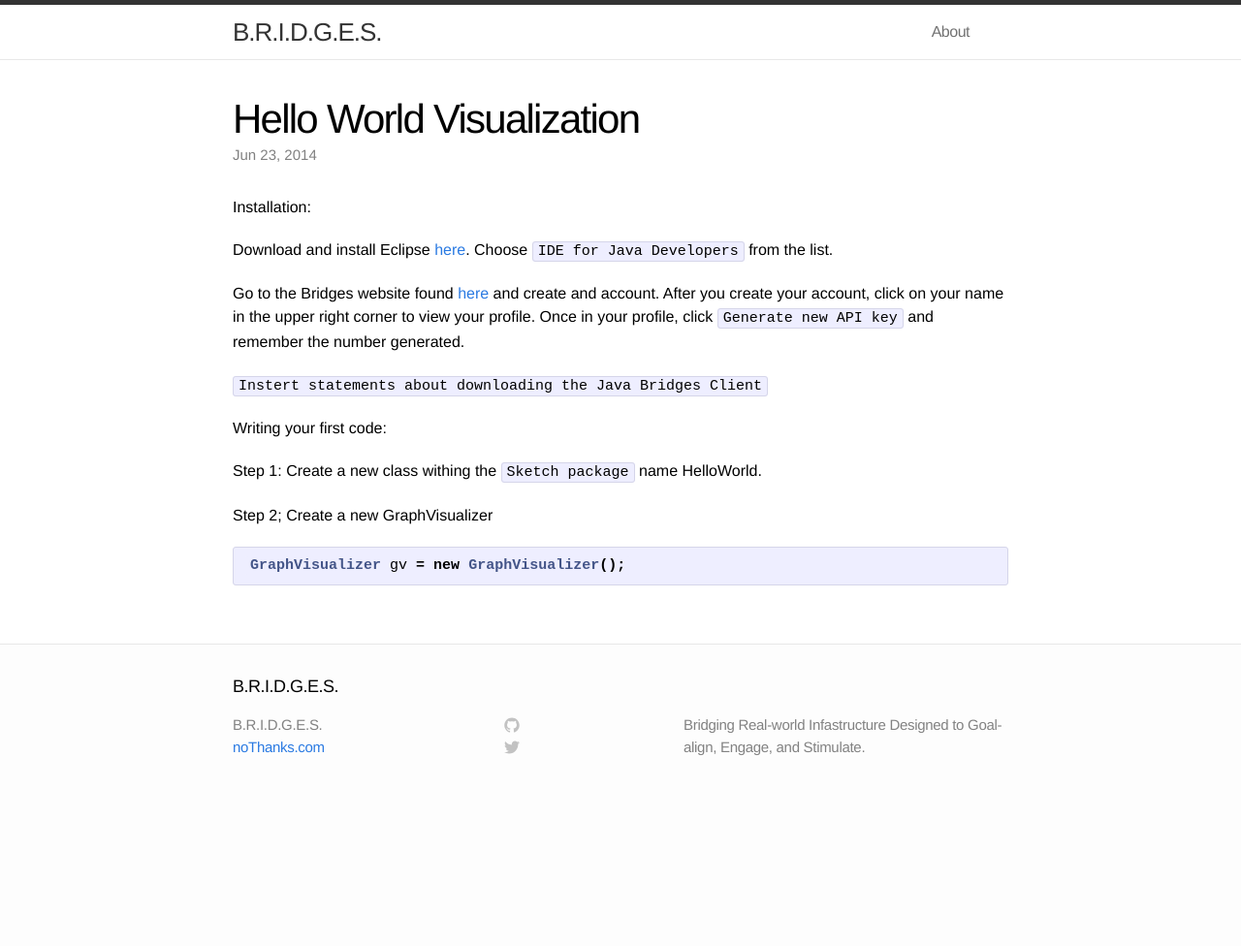
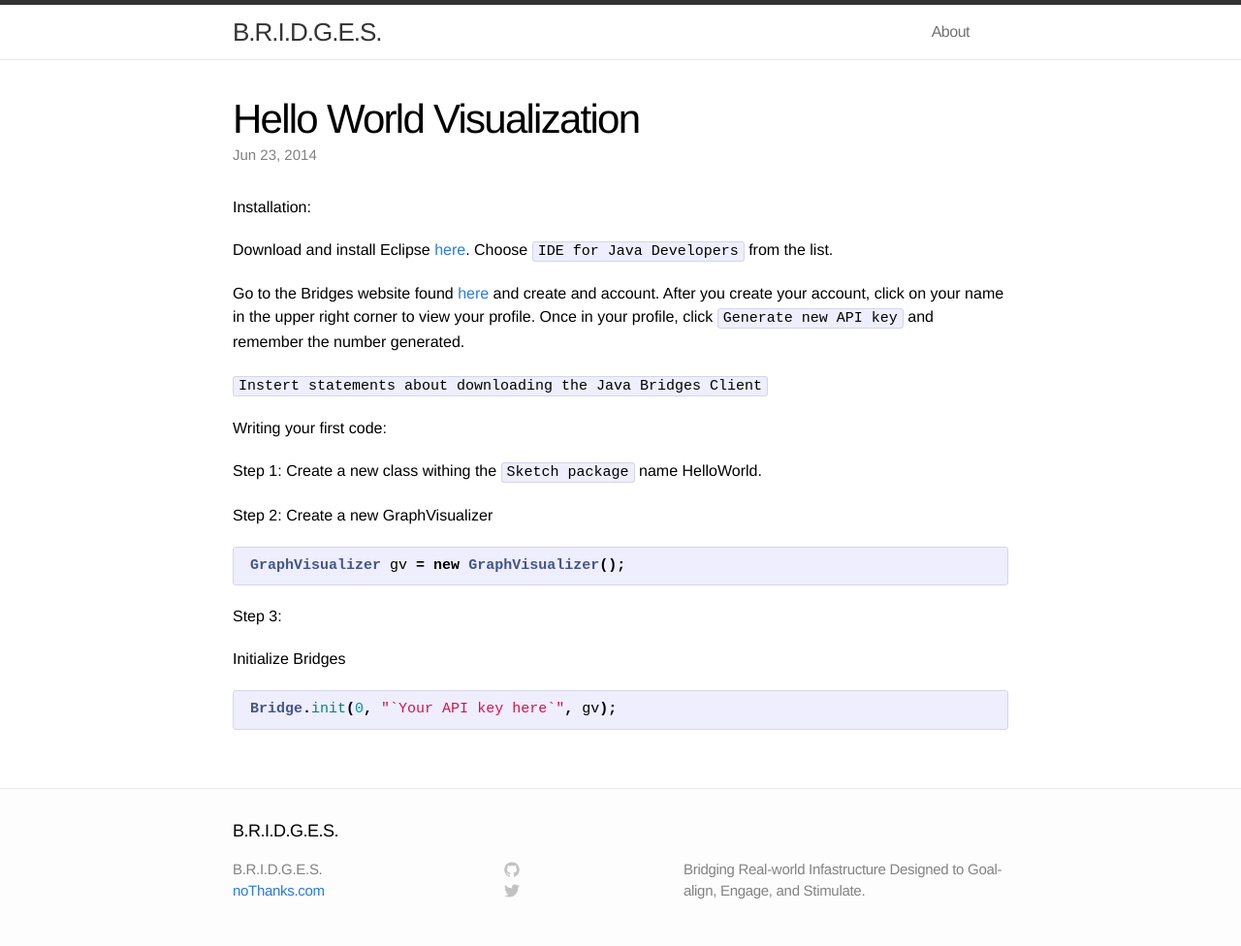
Before and after one commit to Dismembered/Dismembered.github.io, a Jekyll site: the page built from _posts/2014-06-23-HelloWorld-Tutorial.markdown, in a window 1280 px wide. Shown: the whole page at 97% size. Built offline with Jekyll 4.4.1, drawn with Linux system fonts in a browser that asks for light colours; before the commit the page ends 900 px from its top, so only the background shows below that.

Commit message:
Update 2014-06-23-HelloWorld-Tutorial.markdown

```diff
--- a/_posts/2014-06-23-HelloWorld-Tutorial.markdown
+++ b/_posts/2014-06-23-HelloWorld-Tutorial.markdown
@@ -18,8 +18,19 @@
 Step 1:
 Create a new class withing the `Sketch package` name HelloWorld.
 
-Step 2;
+Step 2:
 Create a new GraphVisualizer
 {% highlight java  %}
+
 GraphVisualizer gv = new GraphVisualizer();
+
 {% endhighlight %}
+
+Step 3:
+
+Initialize Bridges
+{% highlight java  %}
+
+Bridge.init(0, "`Your API key here`", gv);
+
+{% endhighlight %}
```
